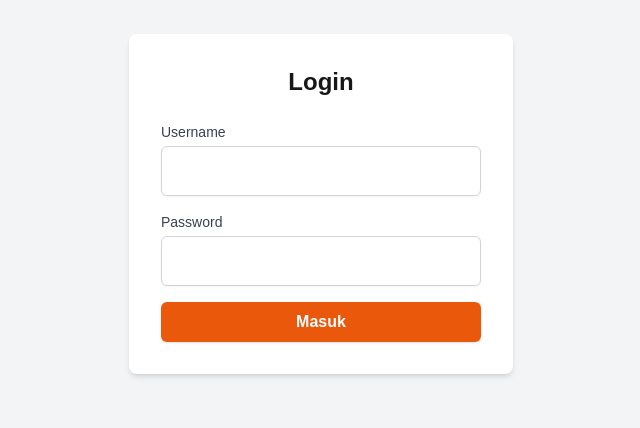
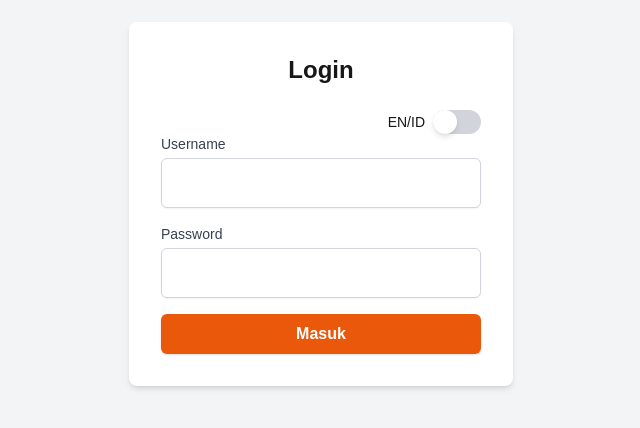
Before and after one commit to apipkurniawan/sample-next-app-for-training, a Next.js app: page /login in a window 1280 px wide. Shown: the part 196-624 px from the top of the page, without its empty margins (319-959 px from the left). Built offline with nearby package versions, Linux system fonts and the light colour scheme.

Commit message:
create toggle

```diff
--- a/src/components/ui/toggle.tsx
+++ b/src/components/ui/toggle.tsx
@@ -1,4 +1,3 @@
-// components/Toggle.tsx
 import React from "react";
 
 interface ToggleProps {
@@ -11,7 +10,7 @@ const Toggle: React.FC<ToggleProps> = ({ isChecked, onToggle }) => {
     <div
       onClick={() => onToggle(!isChecked)}
       className={`flex items-center cursor-pointer ${
-        isChecked ? "bg-blue-600" : "bg-gray-300"
+        isChecked ? "bg-orange-400" : "bg-gray-300"
       } w-12 h-6 rounded-full transition duration-200`}
     >
       <div
--- a/src/pages/login/components/LoginForm.tsx
+++ b/src/pages/login/components/LoginForm.tsx
@@ -1,4 +1,3 @@
-// components/LoginForm.tsx
 import enLocale from "@/locales/en";
 import idLocale from "@/locales/id";
 import { useRouter } from "next/router";
--- a/src/pages/login/index.tsx
+++ b/src/pages/login/index.tsx
@@ -1,12 +1,23 @@
-// pages/login.tsx
-import React from "react";
+import React, { useState } from "react";
 import LoginForm from "./components/LoginForm";
+import Toggle from "@/components/ui/toggle";
 
 const LoginPage: React.FC = () => {
+  const [isToggled, setIsToggled] = useState(false);
+
+  const handleToggle = (checked: boolean) => {
+    setIsToggled(checked);
+    // Add any additional logic for toggling
+  };
+
   return (
     <div className="flex items-center justify-center min-h-screen bg-gray-100">
       <div className="bg-white p-8 rounded-lg shadow-md w-full max-w-sm">
         <h1 className="text-2xl font-bold text-center mb-6">Login</h1>
+        <div className="flex flex-row justify-end gap-2 items-center">
+          <div className="text-sm">EN/ID</div>
+          <Toggle isChecked={isToggled} onToggle={handleToggle} />
+        </div>
         <LoginForm />
       </div>
     </div>
```
Also changed, not shown: 1 other file (tests, documents, lock files or other folders).
